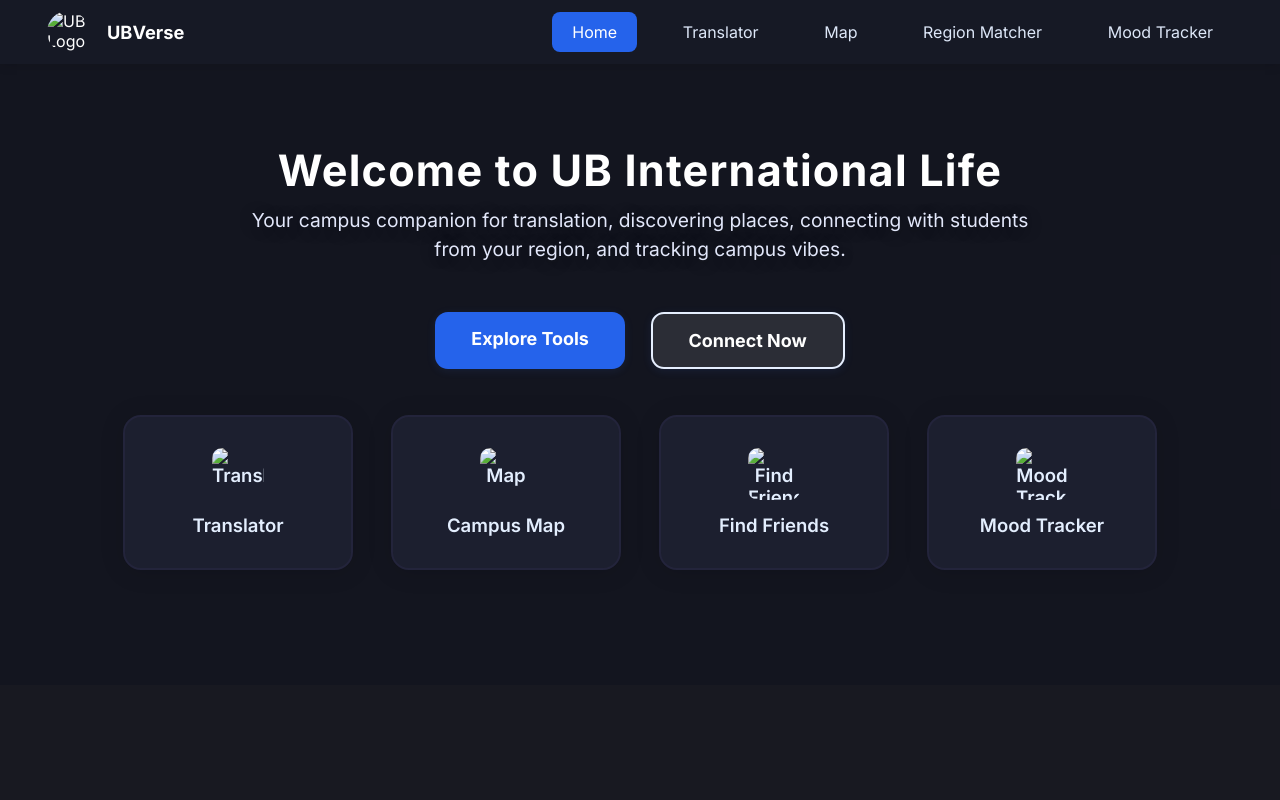
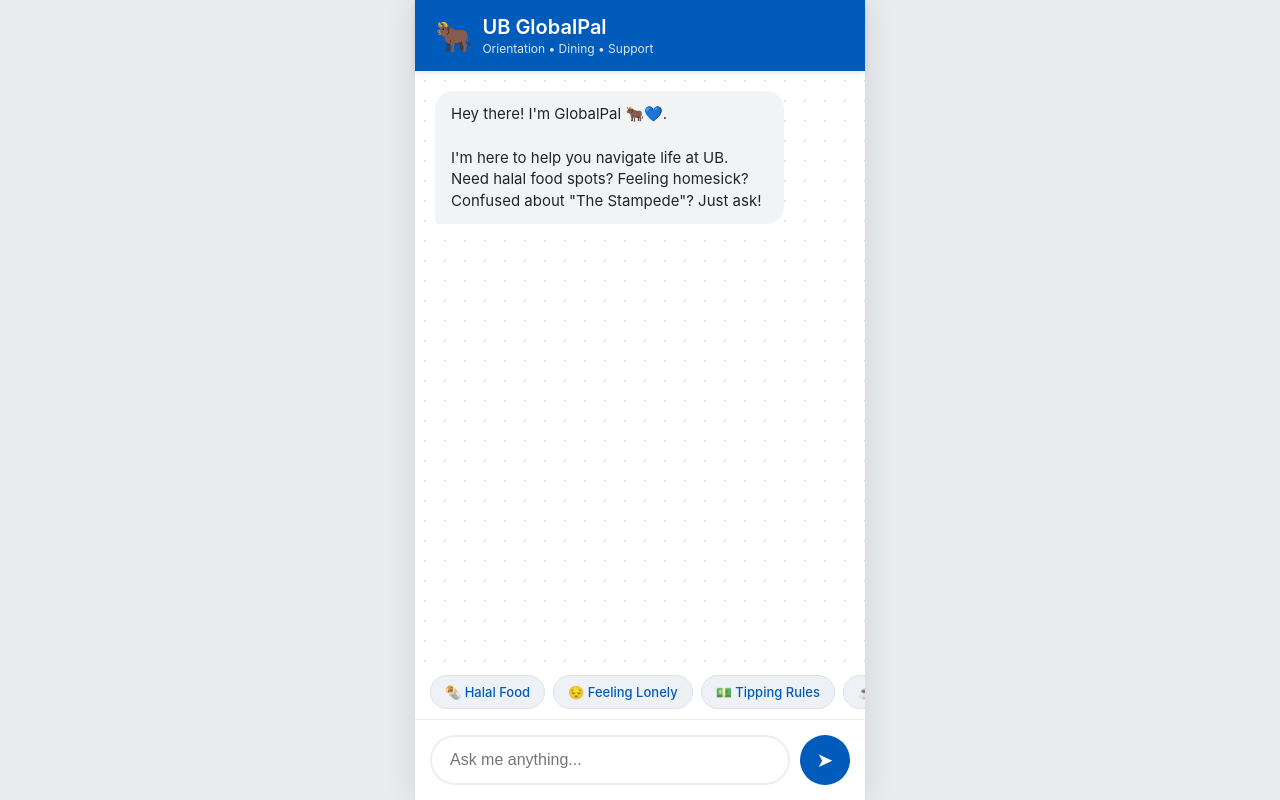
Before and after one commit to Ayazhan-Z/UBVerse, a website: page index.html in a window 1280 px wide. Drawn offline with Linux system fonts and the light colour scheme.

Commit message:
UB CHATBOT

```diff
--- a/index.html
+++ b/index.html
@@ -1,58 +1,233 @@
 <!DOCTYPE html>
 <html lang="en">
 <head>
-  <meta charset="UTF-8">
-  <meta name="viewport" content="width=device-width, initial-scale=1.0">
-  <title>Homepage</title>
-  <link href="https://fonts.googleapis.com/css2?family=Inter:wght@400;600;700&display=swap" rel="stylesheet">
-  <link rel="stylesheet" href="styles.css">
+  <meta charset="UTF-8" />
+  <!-- fixed viewport meta -->
+  <meta name="viewport" content="width=device-width, initial-scale=1.0, maximum-scale=1.0, user-scalable=no" />
+  <title>UB GlobalPal</title>
+
+  <style>
+    :root {
+      --ub-blue: #005bbb;
+      --ub-gray: #5e6a71;
+      --bg-light: #f8f9fa;
+    }
+    * { box-sizing: border-box; }
+    html, body {
+      margin: 0; padding: 0; height: 100%;
+      font-family: -apple-system, BlinkMacSystemFont, 'Segoe UI', Roboto, Helvetica, Arial, sans-serif;
+      background-color: #e9ecef;
+    }
+    .app-container {
+      max-width: 450px;
+      height: 100vh;
+      margin: 0 auto;
+      background: #fff;
+      display: flex;
+      flex-direction: column;
+      box-shadow: 0 0 30px rgba(0,0,0,0.1);
+    }
+
+    /* HEADER */
+    .header {
+      background: var(--ub-blue);
+      color: #fff;
+      padding: 15px 20px;
+      display: flex;
+      align-items: center;
+      gap: 10px;
+      box-shadow: 0 2px 5px rgba(0,0,0,0.1);
+    }
+    .header-icon { font-size: 30px; }
+    .header-text h1 { margin: 0; font-size: 20px; font-weight: 600; }
+    .header-text p { margin: 2px 0 0; font-size: 12px; opacity: 0.85; }
+
+    /* CHAT AREA */
+    #chat-box {
+      flex: 1;
+      overflow-y: auto;
+      padding: 20px;
+      background-image: radial-gradient(#e1e5ea 1px, transparent 0);
+      background-size: 20px 20px;
+    }
+    .message {
+      max-width: 85%;
+      margin-bottom: 15px;
+      padding: 12px 16px;
+      border-radius: 18px;
+      line-height: 1.45;
+      font-size: 15px;
+      animation: fadeIn 0.3s ease;
+    }
+    @keyframes fadeIn {
+      from { opacity: 0; transform: translateY(10px); }
+      to   { opacity: 1; transform: translateY(0); }
+    }
+    .bot {
+      background: #f1f3f5;
+      color: #212529;
+      align-self: flex-start;
+      border-bottom-left-radius: 4px;
+      margin-right: auto;
+    }
+    .user {
+      background: var(--ub-blue);
+      color: #fff;
+      align-self: flex-end;
+      border-bottom-right-radius: 4px;
+      margin-left: auto;
+    }
+
+    /* QUICK REPLIES */
+    .quick-replies {
+      padding: 10px 15px;
+      display: flex;
+      gap: 8px;
+      overflow-x: auto;
+      background: #fff;
+      scrollbar-width: none;
+    }
+    .quick-replies::-webkit-scrollbar { display: none; }
+    .chip {
+      white-space: nowrap;
+      background: #eef2f6;
+      color: var(--ub-blue);
+      padding: 8px 14px;
+      border-radius: 20px;
+      font-size: 13px;
+      font-weight: 500;
+      cursor: pointer;
+      transition: all 0.2s;
+      border: 1px solid #dee2e6;
+    }
+    .chip:hover { background: var(--ub-blue); color: #fff; border-color: var(--ub-blue); }
+
+    /* INPUT */
+    .input-zone {
+      padding: 15px;
+      background: #fff;
+      border-top: 1px solid #eee;
+      display: flex;
+      gap: 10px;
+    }
+    #user-input {
+      flex: 1;
+      padding: 14px 18px;
+      border: 2px solid #eee;
+      border-radius: 30px;
+      font-size: 16px;
+      outline: none;
+      transition: border-color 0.3s;
+    }
+    #user-input:focus { border-color: var(--ub-blue); }
+    #send-btn {
+      background: var(--ub-blue);
+      color: #fff;
+      border: none;
+      width: 50px;
+      height: 50px;
+      border-radius: 50%;
+      cursor: pointer;
+      font-size: 20px;
+      display: flex; align-items: center; justify-content: center;
+      transition: transform 0.2s;
+    }
+    #send-btn:hover { transform: scale(1.05); }
+    #send-btn:disabled { background: #ccc; transform: none; }
+
+    .loading-dots::after {
+      content: ' .';
+      animation: dots 1.5s steps(5, end) infinite;
+    }
+    @keyframes dots {
+      0%, 20% { content: ' .'; }
+      40%     { content: ' ..'; }
+      60%     { content: ' ...'; }
+      80%,100%{ content: ' '; }
+    }
+  </style>
 </head>
 <body>
-  <!-- Navbar -->
-  <div class="topnav">
-    <div class="topnav-content">
-      <div class="nav-left">
-        <img src="ub.jpg" alt="UB Logo" class="logo">
-        <span class="logo-text">UBVerse</span>
-      </div>
-      <div class="nav-right">
-        <a class="active" href="index.html">Home</a>
-        <a href="translator.html">Translator</a>
-        <a href="map.html">Map</a>
-        <a href="region.html">Region Matcher</a>
-        <a href="mood.html">Mood Tracker</a>
+  <div class="app-container">
+    <div class="header">
+      <div class="header-icon">🐂</div>
+      <div class="header-text">
+        <h1>UB GlobalPal</h1>
+        <p>Orientation • Dining • Support</p>
       </div>
     </div>
-  </div>
-  <!-- Hero -->
-  <section class="hero">
-    <div class="hero-content">
-      <h1>Welcome to UB International Life</h1>
-      <p>Your campus companion for translation, discovering places, connecting with students from your region, and tracking campus vibes.</p>
-      <div class="hero-buttons">
-        <a href="translator.html" class="btn btn-blue">Explore Tools</a>
-        <a href="region.html" class="btn btn-transparent">Connect Now</a>
-      </div>
-      <div class="features">
-        <div class="feature-btn">
-          <img src="translator.jpg" alt="Translator">
-          <span>Translator</span>
-        </div>
-        <div class="feature-btn">
-          <img src="map.jpg" alt="Map">
-          <span>Campus Map</span>
-        </div>
-        <div class="feature-btn">
-          <img src="region.jpg" alt="Find Friends">
-          <span>Find Friends</span>
-        </div>
-        <div class="feature-btn">
-          <img src="mood.jpg" alt="Mood Tracker">
-          <span>Mood Tracker</span>
-        </div>
+
+    <div id="chat-box">
+      <div class="message bot">
+        Hey there! I'm GlobalPal 🐂💙.<br><br>
+        I'm here to help you navigate life at UB. Need halal food spots? Feeling homesick? Confused about "The Stampede"? Just ask!
       </div>
     </div>
-  </section>
-  <!-- Example dashboard stats & features, add your own as rows/cards -->
+
+    <div class="quick-replies">
+      <div class="chip" onclick="ask('Where can I get halal food?')">🌯 Halal Food</div>
+      <div class="chip" onclick="ask('I feel really lonely today')">😔 Feeling Lonely</div>
+      <div class="chip" onclick="ask('How much should I tip?')">💵 Tipping Rules</div>
+      <div class="chip" onclick="ask('What is Tim Hortons?')">☕ Timmies?</div>
+    </div>
+
+    <form class="input-zone" id="chat-form">
+      <input type="text" id="user-input" placeholder="Ask me anything..." autocomplete="off" />
+      <button type="submit" id="send-btn">➤</button>
+    </form>
+  </div>
+
+  <script>
+    const chatBox   = document.getElementById('chat-box');
+    const userInput = document.getElementById('user-input');
+    const sendBtn   = document.getElementById('send-btn');
+    let history = []; // conversation context
+
+    function appendMessage(text, sender, isLoading = false) {
+      const div = document.createElement('div');
+      div.className = `message ${sender} ${isLoading ? 'loading-dots' : ''}`;
+      div.innerHTML = String(text).replace(/\n/g, '<br>');
+      chatBox.appendChild(div);
+      chatBox.scrollTop = chatBox.scrollHeight;
+      return div;
+    }
+
+    async function ask(query) {
+      if (!query || !query.trim()) return;
+
+      appendMessage(query, 'user');
+      userInput.value = '';
+      sendBtn.disabled = true;
+      const loadingMsg = appendMessage('Typing', 'bot', true);
+
+      try {
+        // same-origin fetch to your Express route
+        const res = await fetch('/api/chat', {
+          method: 'POST',
+          headers: { 'Content-Type': 'application/json' },
+          body: JSON.stringify({ message: query, history })
+        });
+        const data = await res.json();
+
+        chatBox.removeChild(loadingMsg);
+        appendMessage(data.reply || data.error || 'Sorry, something went wrong.', 'bot');
+
+        if (data.reply) {
+          history.push({ role: "user",  parts: [{ text: query }] });
+          history.push({ role: "model", parts: [{ text: data.reply }] });
+        }
+      } catch (err) {
+        chatBox.removeChild(loadingMsg);
+        appendMessage("⚠️ Connect error! Is server.js running?", 'bot');
+      }
+      sendBtn.disabled = false;
+    }
+
+    // submit form / Enter key
+    document.getElementById('chat-form').addEventListener('submit', (e) => {
+      e.preventDefault();
+      ask(userInput.value);
+    });
+  </script>
 </body>
 </html>
```
Also changed, not shown: package.json (added, +21 -0 lines), server.js (added, +44 -0 lines), 1 other file.
